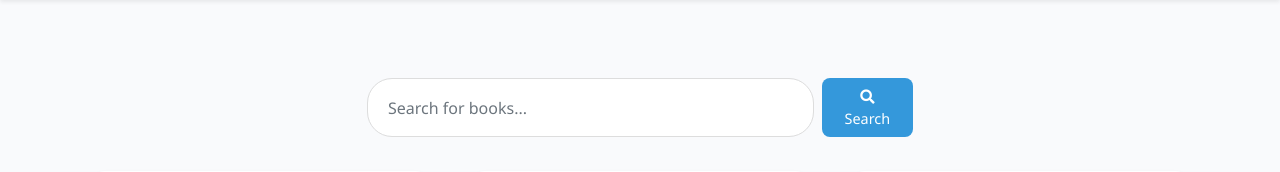
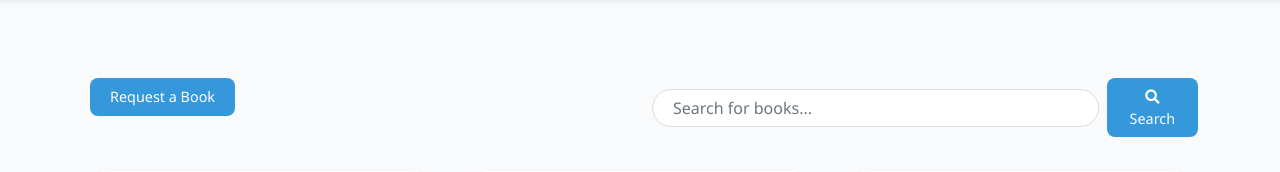
Before and after one commit to Christopher119/PP4-Library-System, a Django app: page /books/ in a window 1280 px wide. Shown: the part 56-228 px from the top of the page. Run offline with Django 4.2, Linux system fonts and the light colour scheme; the visitor is signed in with stand-in values (Sample User, id 1); data comes from the database, SQL or seed files in the repository; some libraries are stand-ins or nearby versions.

Commit message:
Errors: Unable to solve logic issues for forms and views.

```diff
--- a/books/templates/books/index1.html
+++ b/books/templates/books/index1.html
@@ -1,16 +1,23 @@
 {% extends "base.html" %}
 {% load static %}
 {% block content %}
+{% load crispy_forms_tags %}
 
 <!-- index.html content starts here -->
 <div class="container">
     <!-- Search Bar and Request Book Button -->
     <div class="row justify-content-center mb-4">
+        {% if user.is_authenticated %}
+            <div class="col-md-4 col-lg-6">
+                <button class="d-flex btn btn-primary ms-2" id="btn-request">Request a Book</button>
+            </div>
+        {% endif %}
         <div class="col-md-8 col-lg-6">
-            <form class="d-flex" action="#" method="get">
+            <form class="d-flex align-items-center" action="#" method="get">
                 <input type="text" id="searchbar" name="searchbar" class="form-control" placeholder="Search for books..." />
                 <button type="submit" class="btn btn-primary ms-2"><i class="fa fa-search"></i> Search</button>
             </form>
+            <!--Request button-->
         </div>
     </div>
 
@@ -60,5 +67,31 @@
     </nav>
     {% endif %}
 </div>
+
+<!-- Request Book Modal -->
+<div class="modal fade" id="requestModal" tabindex="-1" aria-labelledby="requestModalLabel" aria-hidden="true">
+    <div class="modal-dialog">
+        <div class="modal-content">
+            <div class="modal-header">
+                <h5 class="modal-title" id="deleteModalLabel">What book would you like to request?</h5>
+            </div>
+            <div class="modal-body">
+                <form id="requestForm" method="post" style="margin-top: 1.3em;">
+                    {{ request_form | crispy }}
+                    {% csrf_token %}
+                </form>
+            </div>
+            <div class="modal-footer">
+                <button type="button" class="btn btn-secondary" data-bs-dismiss="modal">Close</button>
+                <a id="requestConfirm" href="#" class="btn
+                btn-danger">Request</a>
+            </div>
+        </div>
+    </div>
+</div>
 <!-- index.html content ends here -->
 {% endblock %}
+
+{% block extras %}
+<script src="{% static 'js/request.js' %}"></script>
+{% endblock %}
--- a/books/urls.py
+++ b/books/urls.py
@@ -4,6 +4,8 @@ from django.urls import path
 urlpatterns = [
     path('', views.home, name='home'),
     path('books/', views.BookList.as_view(), name='books'),
+    path('books/request-book/<int:request_id>',
+          views.request_book, name='request'),
     #path('books/', views.book_list, name='books'),
     path('<slug:slug>/', views.book_detail, name='book_detail'),
     path('<slug:slug>/edit_review/<int:review_id>',
--- a/books/views.py
+++ b/books/views.py
@@ -3,7 +3,7 @@ from django.views import generic
 from django.contrib import messages
 from django.http import HttpResponseRedirect
 from .models import Book, Review
-from .forms import ReviewForm
+from .forms import ReviewForm, RequestForm, ReserveForm
 
 # Create your views here.
 
@@ -69,7 +69,6 @@ def book_detail(request, slug):
         "reviews": reviews,
         "review_count": review_count,
         "review_form": review_form,},
-
     )
 
 def review_edit(request, slug, review_id):
@@ -109,3 +108,45 @@ def review_delete(request, slug, review_id):
         messages.add_message(request, messages.ERROR, 'You can only delete your own reviews!')
 
     return HttpResponseRedirect(reverse('book_detail', args=[slug]))
+
+def request_book(request, request_id):
+    """
+    view to request a book
+    """
+
+    if request.method == "POST":
+
+        request = get_object_or_404(Request, pk=request_id)
+        request_form = RequestForm(data=request.POST, instance=request)
+
+        if request_form.is_valid():
+            request = request_form.save(commit=False)
+            request.save()
+            messages.add_message(request, messages.SUCCESS, 'Request Submitted!')
+        else:
+            messages.add_message(request, messages.ERROR, 'Something went wrong!')
+
+    return render(
+        request,
+        "books/index1.html",
+        {"book_title": book_title,
+        "book_author": book_author,
+        "request_content": request_content,
+        "request": request,},
+    )
+
+# def reserve_book(request, slug):
+#     """
+#     view to alter available copies of a book
+#     """
+#     queryset = Book.objects.filter(status=1)
+#     book = get_object_or_404(queryset, slug=slug)
+#     reserve_form = ReserveForm()
+#
+#     if book.available_copies >= 0:
+#         book.available_copies -= 1
+#         messages.add_message(request, messages.SUCCESS, 'Book reserved!')
+#     else:
+#         messages.add_message(request, messages.ERROR, 'Something went wrong!')
+#
+#     return HttpResponseRedirect(reverse('book_detail', args=[slug]))
--- /dev/null
+++ b/static/js/request.js
@@ -0,0 +1,22 @@
+const requestButton = document.getElementById("btn-request");
+const requestForm = document.getElementById("requestForm");
+const requestConfirm = document.getElementById("requestConfirm")
+
+const requestModal = new bootstrap.Modal(document.getElementById("requestModal"));
+
+/**
+* Initializes request functionality for the provided button.
+*
+* For each button in the `deleteButtons` collection:
+* - Retrieves the associated comment's ID upon click.
+* - Updates the `deleteConfirm` link's href to point to the
+* deletion endpoint for the specific comment.
+* - Displays a confirmation modal (`deleteModal`) to prompt
+* the user for confirmation before deletion.
+*/
+
+requestButton.addEventListener("click", (e) => {
+    let requestId = e.target.getAttribute("data-request_id");
+    requestConfirm.href = `request-book/${requestId}`;
+    requestModal.show();
+});
--- a/static/js/reviews.js
+++ b/static/js/reviews.js
@@ -1,5 +1,3 @@
-/** PLACEHOLDER FROM DJANGO BLOG PROJECT */
-
 const editButtons = document.getElementsByClassName("btn-edit");
 const reviewText = document.getElementById("id_review_content");
 const reviewForm = document.getElementById("reviewForm");
```
Also changed, not shown: books/forms.py (+7 -1 lines), books/templates/books/book_detail.html (+13 -6 lines), books/templates/books/bookss_list.html (deleted, +0 -23 lines), pp4codelibrary/settings.py (+6 -1 lines), static/js/reserve.js (added, +23 -0 lines).
